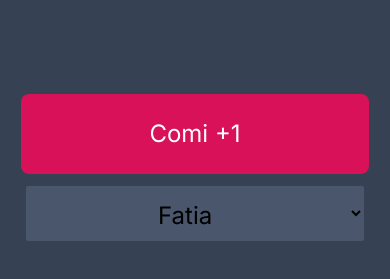
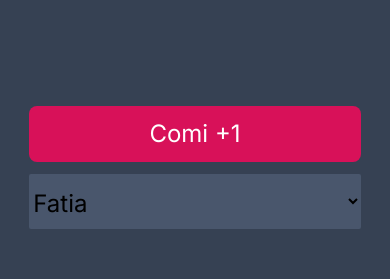
Before and after one commit to enzogran01/slice-counter, a website: page index.html in a window 390 px wide. Shown: the part 461-740 px from the top of the page. Drawn offline with nearby package versions, Linux system fonts and the light colour scheme.

Commit message:
responsive btn

```diff
--- a/index.html
+++ b/index.html
@@ -19,8 +19,8 @@
             </div>
 
             <div class="flex flex-col w-full items-center">
-                <button id="incrementBtn" class="outline-none py-6 px-32 transition-all duration-200 cursor-pointer bg-raspberry hover:bg-cherry active:brightness-120 active:translate-y-1 text-white text-2xl rounded-lg cursor-pointerm mb-3">Comi +1</button>
-                <select name="visuals" id="visualization" class="py-3 px-32 rounded-xs text-left bg-slate text-2xl outline-none">
+                <button id="incrementBtn" class="block outline-none py-3 w-[85%] sm:w-[55%] md:w-[45%] transition-all duration-200 cursor-pointer bg-raspberry hover:bg-cherry active:brightness-120 active:translate-y-1 text-white text-2xl rounded-lg cursor-pointerm mb-3">Comi +1</button>
+                <select name="visuals" id="visualization" class="py-3 w-[85%] sm:w-[55%] md:w-[45%] rounded-xs text-left bg-slate text-2xl outline-none">
                     <option selected value="fat">Fatia</option>
                     <option value="piz">Pizza</option>
                 </select>
```
Also changed, not shown: src/css/output.css.
